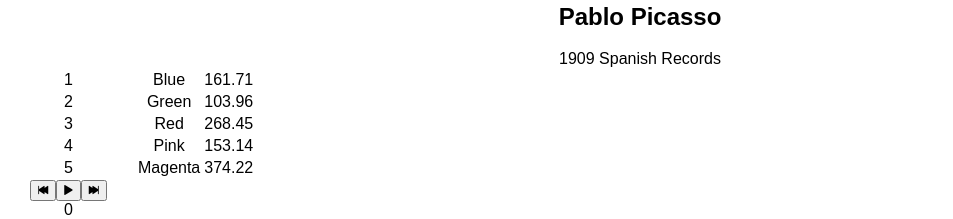
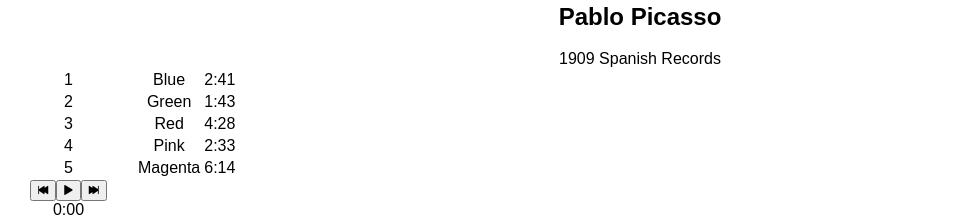
Before and after one commit to neutrontension/bloc-jams-react, a React (Create React App) app: page /album/the-colors in a window 1280 px wide. Shown: the part 720-939 px from the top of the page, without its empty margins (0-953 px from the left). Built offline with nearby package versions, Linux system fonts and the light colour scheme.

Commit message:
bjr-player-bar-range-inputs-assignment: complete

```diff
--- a/src/components/Album.js
+++ b/src/components/Album.js
@@ -15,12 +15,14 @@ class Album extends Component {
       currentSong: album.songs[0],
       currentTime: 0,
       duration: album.songs[0].duration,
+      volume: 0.8,
       isPlaying: false,
       isHovered: false
     };
 
     this.audioElement = document.createElement('audio');
     this.audioElement.src = album.songs[0].audioSrc;
+    this.audioElement.volume = this.state.volume;
   }
 
   componentDidMount() {
@@ -102,6 +104,22 @@ class Album extends Component {
     this.setState({ currentTime: newTime });
   }
 
+  handleVolumeChange(e) {
+    const newVolume = e.target.value;
+    this.audioElement.volume = newVolume;
+    this.setState({ volume: newVolume });
+  }
+
+  formatTime(time) {
+    const songMin = Math.floor(time / 60);
+    const songSec = Math.floor(time % 60);
+    if (songSec < 10) {
+      return songMin + ":0" + songSec
+    } else {
+      return songMin + ":" + songSec
+    };
+  }
+
   render() {
     return (
       <section className="album">
@@ -127,7 +145,7 @@ class Album extends Component {
               onMouseLeave={() => this.setState({ isHovered: false })}>
                 <td className="song-number">{this.handleHover(song, index)}</td>
                 <td className="song-title">{song.title}</td>
-                <td className="song-duration">{song.duration}</td>
+                <td className="song-duration">{this.formatTime(song.duration)}</td>
               </tr>
             )}
           </tbody>
@@ -136,10 +154,13 @@ class Album extends Component {
             currentSong={this.state.currentSong}
             currentTime={this.audioElement.currentTime}
             duration={this.audioElement.duration}
+            volume={this.audioElement.volume}
             handleSongClick={() => this.handleSongClick(this.state.currentSong)}
             handlePrevClick={() => this.handlePrevClick()}
             handleNextClick={() => this.handleNextClick()}
             handleTimeChange={(e) => this.handleTimeChange(e)}
+            handleVolumeChange={(e) => this.handleVolumeChange(e)}
+            formatTime={(time) => this.formatTime(time)}
           />
         </table>
       </section>
--- a/src/components/PlayerBar.js
+++ b/src/components/PlayerBar.js
@@ -16,7 +16,7 @@ class PlayerBar extends Component {
           </button>
         </section>
         <section id="time-control">
-          <div className="current-time">{this.props.currentTime}</div>
+          <div className="current-time">{this.props.formatTime(this.props.currentTime)}</div>
           <input
             type="range"
             className="seek-bar"
@@ -26,11 +26,19 @@ class PlayerBar extends Component {
             step="0.01"
             onChange={this.props.handleTimeChange}
           />
-          <div className="total-time">{this.props.duration}</div>
+          <div className="total-time">{this.props.formatTime(this.props.duration)}</div>
         </section>
         <section id="volume-control">
           <div className="icon ion-volume-low"></div>
-          <input type="range" className="seek-bar" value="80" />
+          <input
+          type="range"
+          className="seek-bar"
+          value={this.props.volume}
+          max="1"
+          min="0"
+          step="0.01"
+          onChange={this.props.handleVolumeChange}
+          />
           <div className="icon ion-volume-high"></div>
         </section>
       </section>
```
